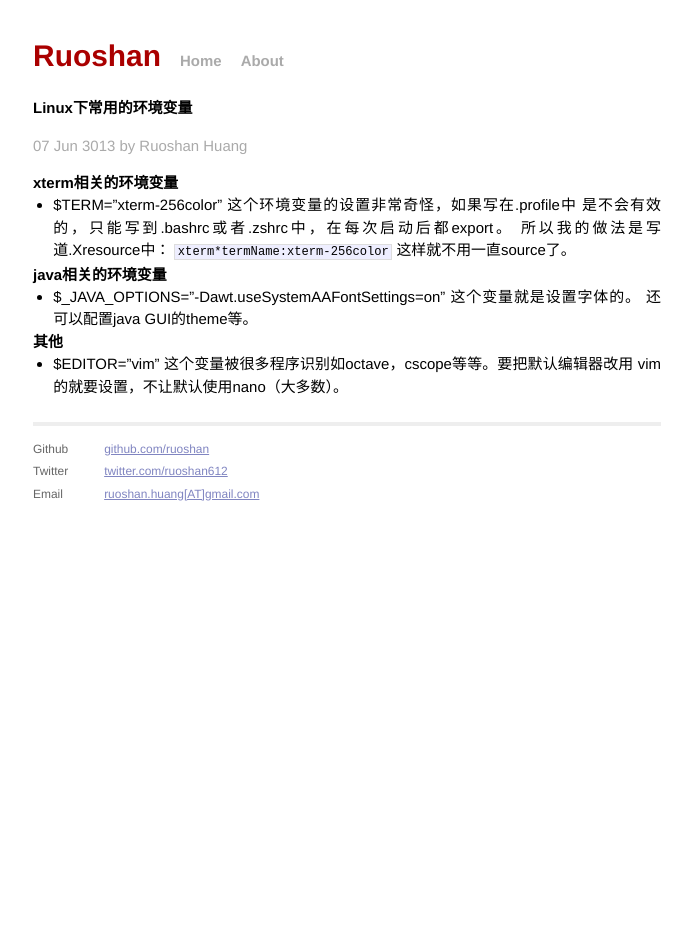
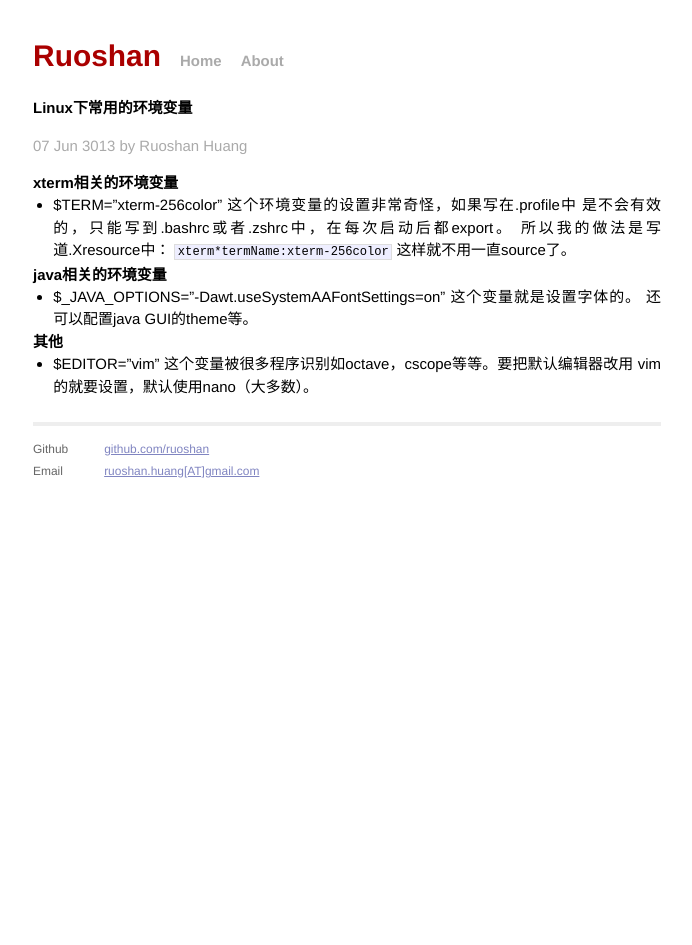
Before and after one commit to ruoshan/ruoshan.github.io, a Jekyll site: the page built from _posts/3013-06-07-env.md, in a window 1280 px wide. Shown: the whole page, without its empty margins (293-985 px from the left). Built offline with Jekyll 4.4.1, drawn with Linux system fonts in a browser that asks for light colours.

Commit message:
fix typo. rm twitter.

```diff
--- a/_layouts/default.html
+++ b/_layouts/default.html
@@ -29,14 +29,12 @@
               <div class="contact">
                 <p>
                   Github<br />
-                  Twitter<br />
                   Email<br />
                 </p>
               </div>
               <div class="contact">
                 <p>
                   <a href="http://github.com/yourusername/">github.com/ruoshan</a><br />
-                  <a href="http://twitter.com/yourusername/">twitter.com/ruoshan612</a><br />
                   <a href="matlto:ruoshan.huang[AT]gmail.com">ruoshan.huang[AT]gmail.com</a>
                 </p>
               </div>
--- a/_posts/3013-06-07-env.md
+++ b/_posts/3013-06-07-env.md
@@ -21,4 +21,4 @@
 ##其他
 
 * $EDITOR="vim" 这个变量被很多程序识别如octave，cscope等等。要把默认编辑器改用
-  vim的就要设置，不让默认使用nano（大多数）。
+  vim的就要设置，默认使用nano（大多数）。
```
